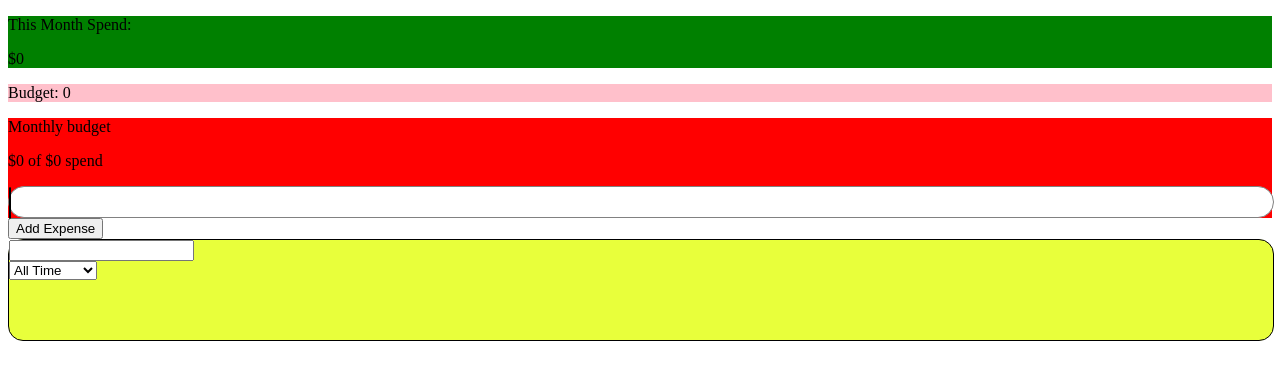
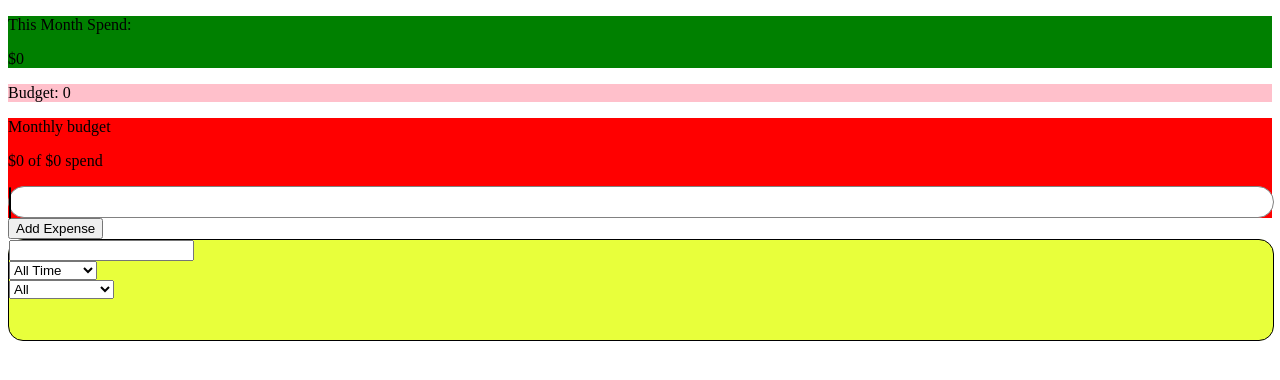
Before and after one commit to Nurik055/expense-tracker-dashboard, a React (Vite) app: page / in a window 1280 px wide. Shown: the top 380 px of the page. Built offline with nearby package versions, Linux system fonts and the light colour scheme.

Commit message:
adding filtering by category and then debugging it

```diff
--- a/src/App.jsx
+++ b/src/App.jsx
@@ -29,10 +29,22 @@ export default function App() {
       return expense.month === currentMonth;
     });
   }
+
+  const [categoryFilter, setCategoryFilter] = useState("all");
+
+  if (categoryFilter === "all") {
+    // do nothng and just normanll monthFIlteredExpenses
+  } else {
+    monthFilteredExpenses = monthFilteredExpenses.filter(
+      (monthFilteredExpense) => {
+        return monthFilteredExpense.category === categoryFilter;
+      },
+    );
+  }
+
   const expenseEqual = monthFilteredExpenses.filter((expense) => {
     return expense.name === userInput;
   });
-
   return (
     <Routes>
       <Route
@@ -50,6 +62,8 @@ export default function App() {
             expenseEqual={expenseEqual}
             select={select}
             setSelect={setSelect}
+            categoryFilter={categoryFilter}
+            setCategoryFilter={setCategoryFilter}
           />
         }
       />
--- a/src/components/Filtering/Filtering.jsx
+++ b/src/components/Filtering/Filtering.jsx
@@ -1,23 +1,47 @@
-import "../Filtering/Filtering.css"
+import "../Filtering/Filtering.css";
 import { useState } from "react";
-function Filtering({expenses, userInput, setUserInput, expenseEqual, today, currentMonth, setExpenses, select, setSelect}) {
-
-
-
-    return(
+function Filtering({
+  expenses,
+  userInput,
+  setUserInput,
+  expenseEqual,
+  today,
+  currentMonth,
+  setExpenses,
+  select,
+  setSelect,
+  categoryFilter,
+  setCategoryFilter,
+}) {
+  return (
     <div className="filterContainer">
       <div className="searchContainer">
-                <input value={userInput} onChange={(e)=>setUserInput(e.target.value)}></input>
+        <input
+          value={userInput}
+          onChange={(e) => setUserInput(e.target.value)}
+        ></input>
       </div>
       <div className="monthFiltering">
-                <select value={select} onChange={(e)=>setSelect(e.target.value)}>
+        <select value={select} onChange={(e) => setSelect(e.target.value)}>
           <option value="allTime">All Time</option>
           <option value="thisMonth">This Month</option>
         </select>
       </div>
-
+      <div className="filteringCategory">
+        <select
+          value={categoryFilter}
+          onChange={(e) => setCategoryFilter(e.target.value)}
+        >
+            <option value="all">All</option>
+          <option value="Food">Food</option>
+          <option value="Transport">Transport</option>
+          <option value="Entertainment">Entertainment</option>
+          <option value="Bills">Bills</option>
+          <option value="Other">Other</option>
+        </select>
       </div>
-    )
+    </div>
+  );
 }
 
 export default Filtering;
--- a/src/pages/Home/Home.jsx
+++ b/src/pages/Home/Home.jsx
@@ -5,7 +5,7 @@ import Filtering from "../../components/Filtering/Filtering"
 import { useState } from "react";
 import { Link } from "react-router-dom";
 
-function Home({ expenses, budget, setBudget, setExpenses, userInput, setUserInput, expenseEqual, today, currentMonth, select, setSelect }) {
+function Home({ expenses, budget, setBudget, setExpenses, userInput, setUserInput, expenseEqual, today, currentMonth, select, setSelect, categoryFilter, setCategoryFilter }) {
   return (
     <div>
       <Cards expenses={expenses} budget={budget} setBudget={setBudget}></Cards>
@@ -25,7 +25,10 @@ function Home({ expenses, budget, setBudget, setExpenses, userInput, setUserInpu
             setUserInput={setUserInput}
             expenseEqual={expenseEqual}
             select={select}
-            setSelect={setSelect}></Filtering>
+            setSelect={setSelect}
+            categoryFilter={categoryFilter}
+            setCategoryFilter={setCategoryFilter}
+            ></Filtering>
 
 
     </div>
```
Lines whose indentation alone changed are shown as unchanged.
